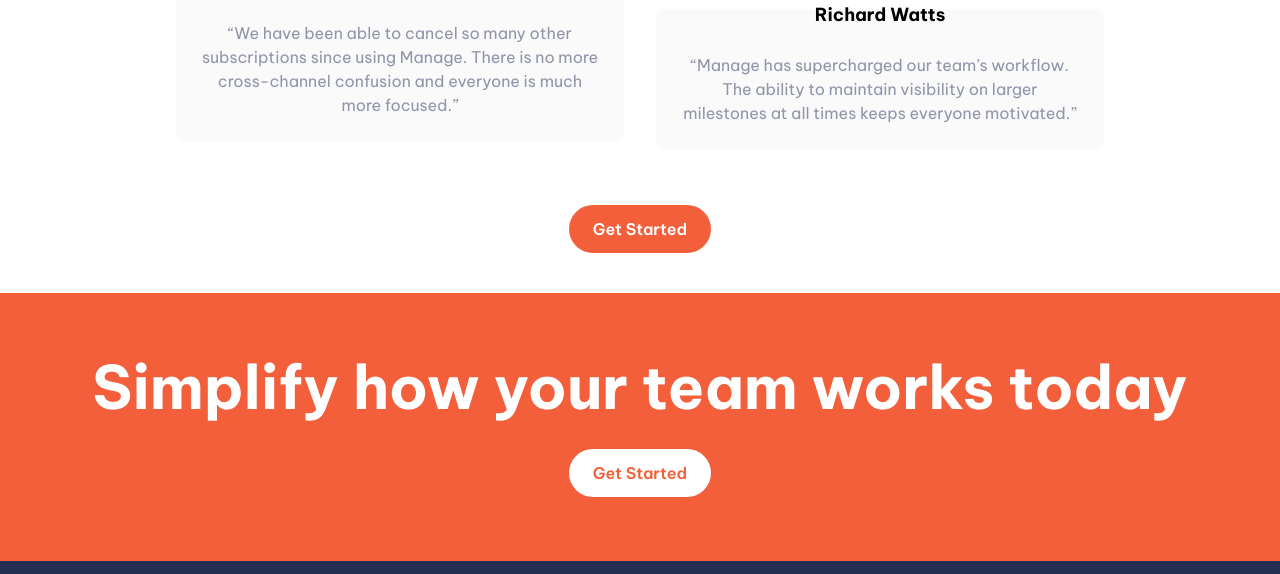
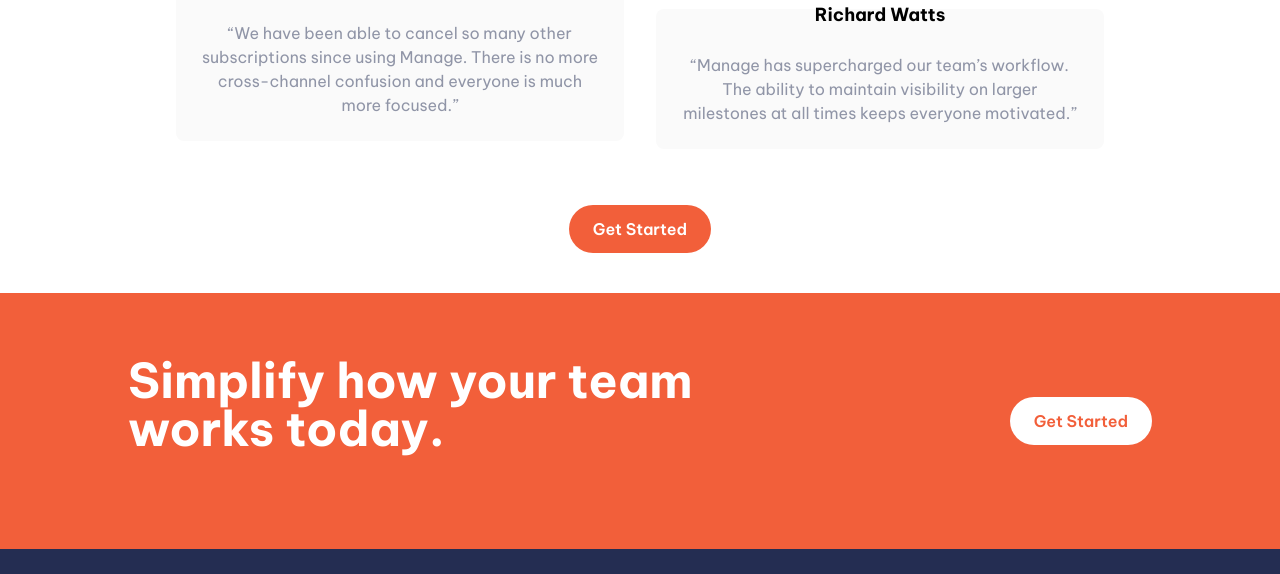
Before and after one commit to zemoCode25/tailwind-landing-page, a website built with Vite: page index.html in a window 1280 px wide. Shown: the part 1399-1973 px from the top of the page. Built offline with nearby package versions, Linux system fonts and the light colour scheme; files whose address does not match are found by name.

Commit message:
Added Section: CTA section in desktop view

```diff
--- a/index.html
+++ b/index.html
@@ -234,15 +234,21 @@
     <!-- ------------CTA--------------- -->
 
     <section>
-      <div class="flex flex-col items-center bg-BrightRed mt-10 py-16 w-full">
-        <h3 class="text-6xl font-bold text-white text-center mb-8">
-          Simplify how your team works today
-        </h3>
-        <button
-          class="py-3 px-6 rounded-3xl bg-white text-BrightRed font-semibold hover:opacity-90 active:opacity-50"
+      <div class="flex items-center bg-BrightRed mt-10 py-16 w-full">
+        <div
+          class="flex flex-col items-center align-middle w-full md:flex-row md:justify-between md:px-24 lg:px-32"
         >
-          Get Started
-        </button>
+          <h3
+            class="text-6xl font-bold text-white text-center mb-8 md:text-left md:text-4xl md:max-w-sm lg:text-5xl lg:max-w-xl"
+          >
+            Simplify how your team works today.
+          </h3>
+          <button
+            class="py-3 px-6 rounded-3xl bg-white text-BrightRed font-semibold hover:opacity-90 active:opacity-50"
+          >
+            Get Started
+          </button>
+        </div>
       </div>
     </section>
 
```
